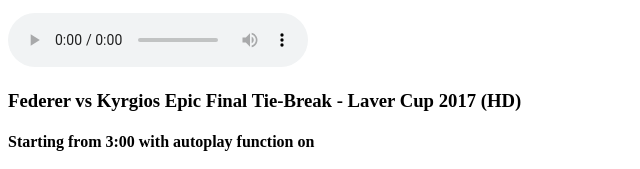
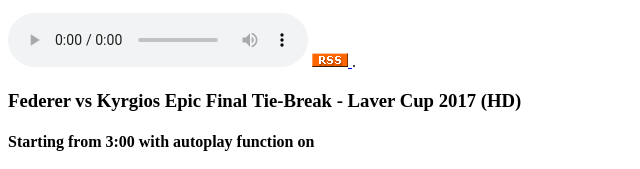
Before and after one commit to bwang01-1773465/bwang01-1773465.github.io, a plain HTML site: page embeddingOriginalWork.html in a window 1280 px wide. Shown: the part 501-670 px from the top of the page, 0-640 px from the left. Drawn offline with Linux system fonts and the light colour scheme; grey boxes are pictures that could not be loaded.

Commit message:
Update embeddingOriginalWork.html

```diff
--- a/embeddingOriginalWork.html
+++ b/embeddingOriginalWork.html
@@ -29,7 +29,9 @@
                 <source src="audio.mp3" type="audio/mpeg">
 
               </audio>
-
+              <a href="bwang01-1773465.github.io/rss.xml">
+                <img src="bwang01-1773465.github.io/pic_rss.gif" width="36" height="14">
+                </a>.
 
 
     </body>
```
